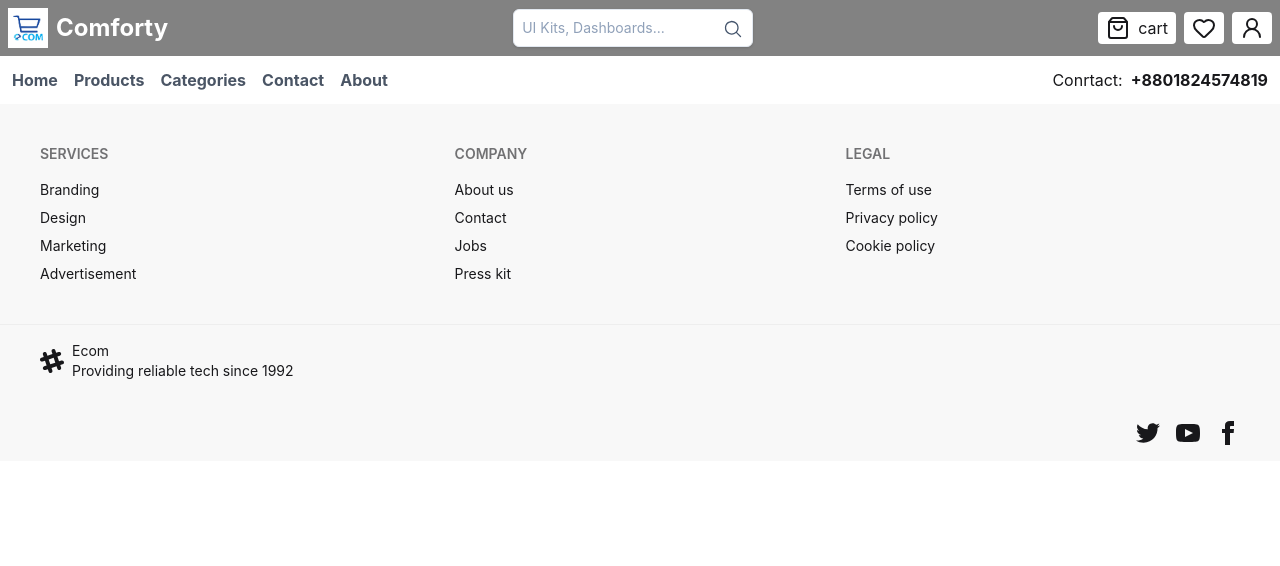
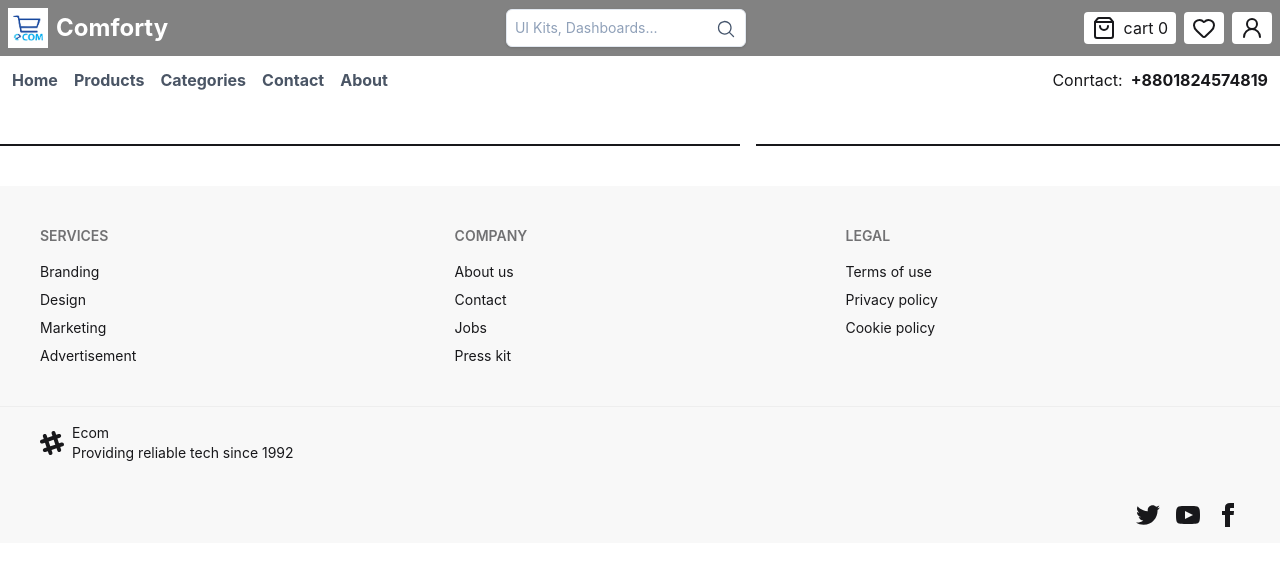
Before and after one commit to nizamseu/skill-jobs-projects, a React (Vite) app: page /products/1 in a window 1280 px wide. Shown: the top 566 px of the page. Built offline with nearby package versions, Linux system fonts and the light colour scheme; no server answers.

Commit message:
Add product details page and update routing; enhance cart display in Topbar

```diff
--- a/src/App.jsx
+++ b/src/App.jsx
@@ -4,6 +4,7 @@ import Navbar from "./Components/Common/Navbar";
 import Footer from "./Components/Common/Footer";
 import Topbar from "./Components/Common/Topbar";
 import Test from "./Components/Common/Test";
+import ProductsDetails from "./Components/Products/ProductsDetails";
 
 function App() {
   return (
@@ -12,6 +13,7 @@ function App() {
       <Navbar />
       <Routes>
         <Route path="/" element={<Home />} />
+        <Route path="/products/:id" element={<ProductsDetails />} />
         <Route path="/test" element={<Test />} />
       </Routes>
       <Footer />
--- a/src/Components/Common/Topbar.jsx
+++ b/src/Components/Common/Topbar.jsx
@@ -2,6 +2,10 @@ import { LucideHeart, LucideMove, ShoppingBag, User2 } from "lucide-react";
 import React from "react";
 
 export default function Topbar() {
+  const cart = localStorage.getItem("cart");
+  const cardData = JSON.parse(cart) || [];
+
+  console.log("cart", cardData);
   return (
     <div className="  bg-[#828282] p-2 ">
       <div className=" max-w-7xl mx-auto flex justify-between items-center">
@@ -39,7 +43,7 @@ export default function Topbar() {
           {/* cart  */}
           <div className="flex bg-white px-2 py-1 rounded  items-center gap-2">
             <ShoppingBag />
-            <span> cart</span>
+            <span> cart {cardData.length}</span>
           </div>
           {/* wishlist  */}
           <div className=" bg-white px-2 py-1 rounded  ">
--- a/src/Components/Home/ProductCard.jsx
+++ b/src/Components/Home/ProductCard.jsx
@@ -1,7 +1,11 @@
 import React from "react";
 import { Heart, ShoppingCart } from "lucide-react";
-
+import { Link } from "react-router";
 export default function ProductCard({ isFeatured = false, data }) {
+  const handleAddToCart = (item) => {
+    const existingCart = JSON.parse(localStorage.getItem("cart")) || [];
+    localStorage.setItem("cart", JSON.stringify([...existingCart, item]));
+  };
   return (
     <div className=" border border-gray-100 rounded ">
       <div className=" relative">
@@ -23,13 +27,16 @@ export default function ProductCard({ isFeatured = false, data }) {
       </div>
 
       <div className=" border-t border-gray-100 py-2 px-4  flex justify-between items-center">
-        <div>
+        <Link to={`/products/${data?.id}`}>
           <h2 className=" text-lg font-semibold text-green-500">
             {data?.title}
           </h2>
           <p className=" font-bold">${data?.price}</p>
-        </div>
-        <button className=" bg-green-400 text-white p-2 rounded">
+        </Link>
+        <button
+          onClick={() => handleAddToCart(data)}
+          className=" bg-green-400 text-white p-2 rounded"
+        >
           <ShoppingCart />
         </button>
       </div>
--- /dev/null
+++ b/src/Components/Products/ProductsDetails.jsx
@@ -0,0 +1,38 @@
+import axios from "axios";
+import React, { useEffect, useState } from "react";
+import { useParams } from "react-router";
+
+const ProductsDetails = () => {
+  const { id } = useParams();
+  const [product, setProduct] = useState(null);
+
+  const loadProduct = () => {
+    axios.get(`https://dummyjson.com/products/${id}`).then((res) => {
+      setProduct(res.data);
+    });
+  };
+
+  useEffect(() => {
+    if (id) {
+      loadProduct();
+    }
+  }, [id]);
+
+  console.log("product", product);
+  return (
+    <div className=" max-w-7xl mx-auto">
+      <div className="grid grid-cols-1 md:grid-cols-12 gap-4  my-10">
+        {/* images */}
+        <div className=" md:col-span-7 border bg-amber-400">
+          <img src={product?.thumbnail} alt={product?.title} />
+        </div>
+        {/* information */}
+        <div className=" md:col-span-5 border">
+          <h1>{product?.title}</h1>
+        </div>
+      </div>
+    </div>
+  );
+};
+
+export default ProductsDetails;
```
